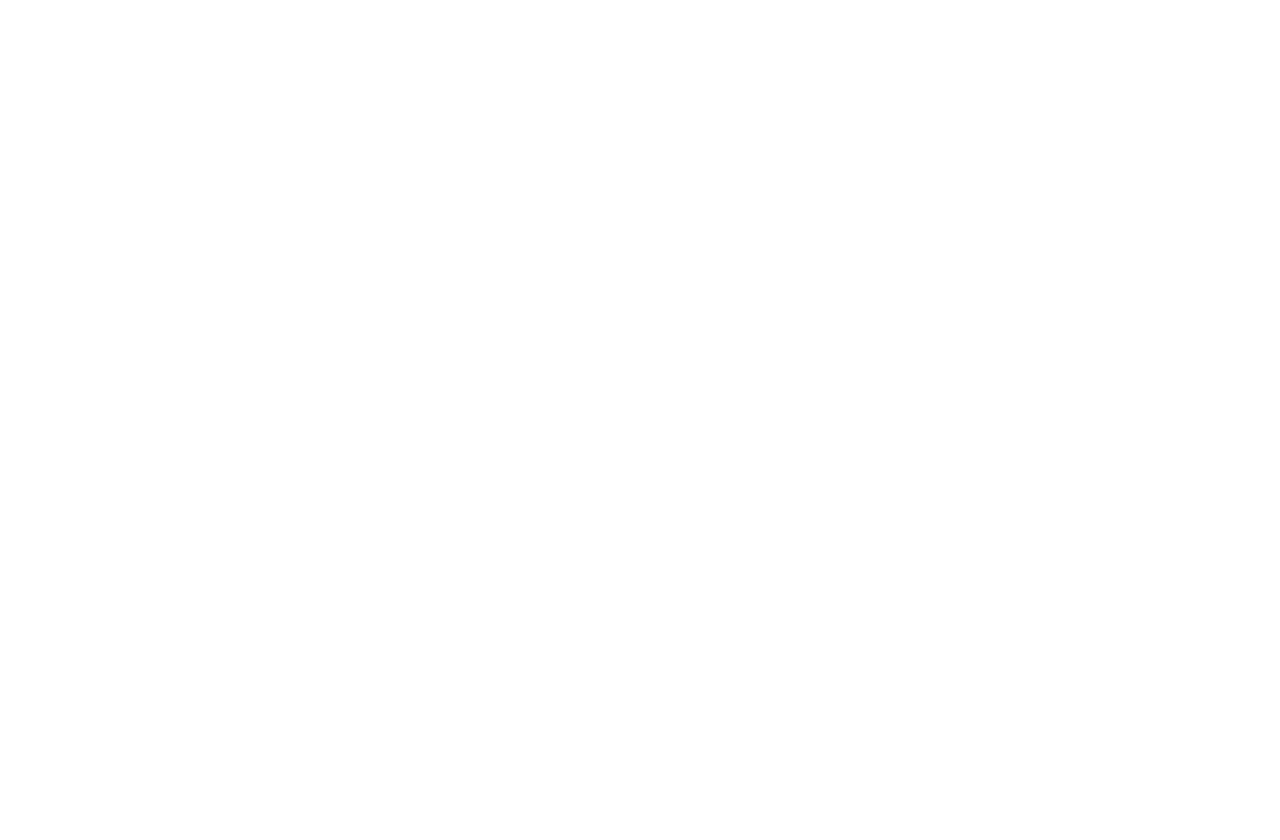
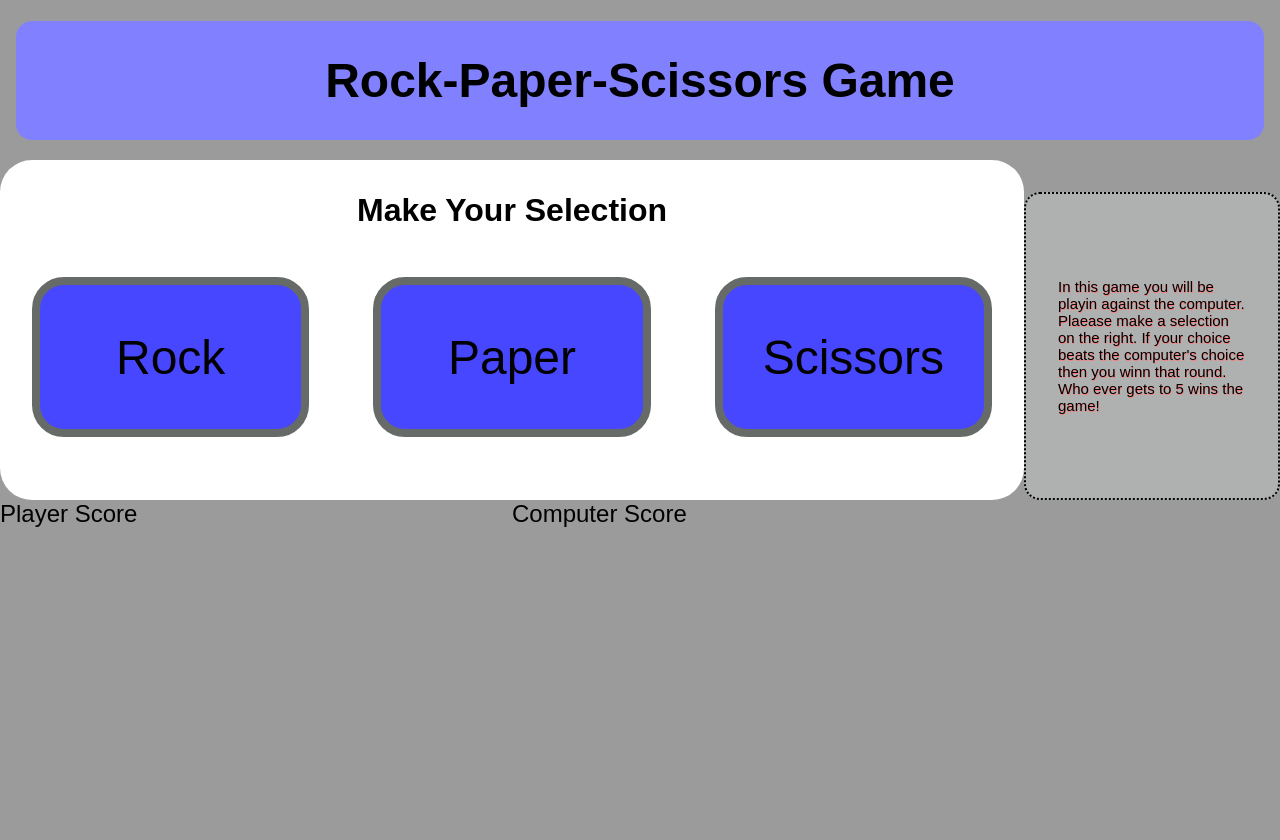
Before and after one commit to telepath01/rock-paper-scissors, a plain HTML site: page index.html in a window 1280 px wide. Before the commit the page ends 800 px from the top, so only its background shows below. Drawn offline with Linux system fonts and the light colour scheme.

Commit message:
worked on various portions
completed html
working on style and script

```diff
--- a/index.html
+++ b/index.html
@@ -1,12 +1,34 @@
 <!DOCTYPE html>
 <html lang="en">
   <head>
+    <link href="/resources/styles/style.css" rel="stylesheet" />
+    <script src="/resources/scripts/script.js" defer></script>
     <meta charset="UTF-8" />
     <meta http-equiv="X-UA-Compatible" content="IE=edge" />
     <meta name="viewport" content="width=device-width, initial-scale=1.0" />
-    <title>Document</title>
+    <title>Rock, Paper, Scissors Game</title>
   </head>
   <body>
-    <script src="./scripts/script.js"></script>
+    <div class="game-container">
+      <h1 class="header">Rock-Paper-Scissors Game</h1>
+
+      <div class="button-container">
+        <p class="choose-text">Make Your Selection</p>
+        <button class="rock-btn">Rock</button>
+        <button class="paper-btn">Paper</button>
+        <button class="scissors-btn">Scissors</button>
+      </div>
+      <div class="instructions">
+        <p class="instructions-text">
+          In this game you will be playin against the computer. Plaease make a
+          selection on the right. If your choice beats the computer's choice
+          then you winn that round. Who ever gets to 5 wins the game!
+        </p>
+      </div>
+      <div class="score-container">
+        <div class="player-score">Player Score</div>
+        <div class="computer-score">Computer Score</div>
+      </div>
+    </div>
   </body>
 </html>
--- a/scripts/script.js
+++ b/resources/scripts/script.js
@@ -1,4 +1,5 @@
 'use strict';
+const buttons = document.querySelectorAll('button');
 
 const playerWinMsg = 'Player wins the game! ';
 const playerLoseMsg = 'Player lost the game! ';
@@ -11,6 +12,16 @@ function getComputerChoice() {
   let computerChoice =
     startValues[Math.floor(Math.random() * startValues.length)];
   return computerChoice;
+}
+function updateScore(messege) {
+  if (messege.includes(`${playerWinMsg}`)) {
+    playerScore++;
+    console.log(playerScore);
+  } else if (messege.includes(`${playerLoseMsg}`)) {
+    computerScore++;
+  }
+  console.log('player:', playerScore);
+  console.log('computer:', computerScore);
 }
 
 function playRound(playerSelection, computerSelection) {
@@ -45,15 +56,21 @@ function playRound(playerSelection, computerSelection) {
   }
 }
 
-function game(num) {
-  for (let i = 0; i < num; i++) {
-    playRound('Rock', getComputerChoice());
-    console.log(messege);
-    if (messege.includes(`${playerWinMsg}`)) {
-      playerScore = i;
-    } else if (messege.includes(`${playerLoseMsg}`)) {
-      computerScore = i;
+buttons.forEach(button =>
+  button.addEventListener('click', function (e) {
+    if (e.target.classList.value === 'rock-btn') {
+      const playerChoice = 'rock';
+      // console.log('works');
+      playRound(playerChoice, getComputerChoice());
+    } else if (e.target.classList.value === 'paper-btn') {
+      const playerChoice = 'paper';
+      // console.log('paper');
+      playRound(playerChoice, getComputerChoice());
+    } else if (e.target.classList.value === 'scissors-btn') {
+      const playerChoice = 'scissors';
+      // console.log(playerChoice);
+      playRound(playerChoice, getComputerChoice());
     }
-  }
-  console.log(playerScore, computerScore);
-}
+    updateScore(messege);
+  })
+);
--- /dev/null
+++ b/resources/styles/style.css
@@ -0,0 +1,75 @@
+body {
+  font-size: 1.5rem;
+  font-family: sans-serif;
+  margin: 0;
+  padding: 0;
+}
+button {
+  height: 10rem;
+  margin: 2rem;
+  border: 0.5rem solid rgb(103, 107, 103);
+  border-radius: 2rem;
+  background-color: rgb(71, 71, 255);
+  font-size: 3rem;
+  cursor: pointer;
+}
+
+.game-container {
+  display: grid;
+  grid-template-columns: 1fr 20vw;
+  grid-template-rows: 20vh 1fr 1fr;
+  background-color: rgb(155, 155, 155);
+  grid-template-areas:
+    'heading heading'
+    'gameboard instructions'
+    'score .';
+}
+
+.header {
+  background-color: rgb(129, 129, 255);
+  display: grid;
+  grid-area: heading;
+  align-self: center;
+  text-align: center;
+  border-radius: 1rem;
+  padding: 2rem;
+  margin: 1rem;
+}
+
+.instructions {
+  background-color: rgb(175, 177, 177);
+  border: 2px solid black;
+  border-radius: 1rem;
+  border-style: dotted;
+  align-content: center;
+  margin-top: 2rem;
+  display: grid;
+  height: 15rem;
+  grid-area: instructions;
+  padding: 2rem;
+}
+.instructions-text {
+  text-shadow: 0.5px 0.5px rgb(255, 120, 120);
+  font-size: 15px;
+}
+.button-container {
+  background-color: white;
+  border-radius: 2rem;
+  display: grid;
+  grid-template-columns: repeat(3, 1fr);
+  grid-template-rows: 25% 1fr;
+  grid-template-areas:
+    'text text text'
+    'btn1 btn2 btn3';
+}
+.choose-text {
+  grid-area: text;
+  text-align: center;
+  font-weight: bold;
+  font-size: 2rem;
+}
+.score-container {
+  display: grid;
+  grid-template-columns: repeat(2, 1fr);
+  grid-area: score;
+}
```
